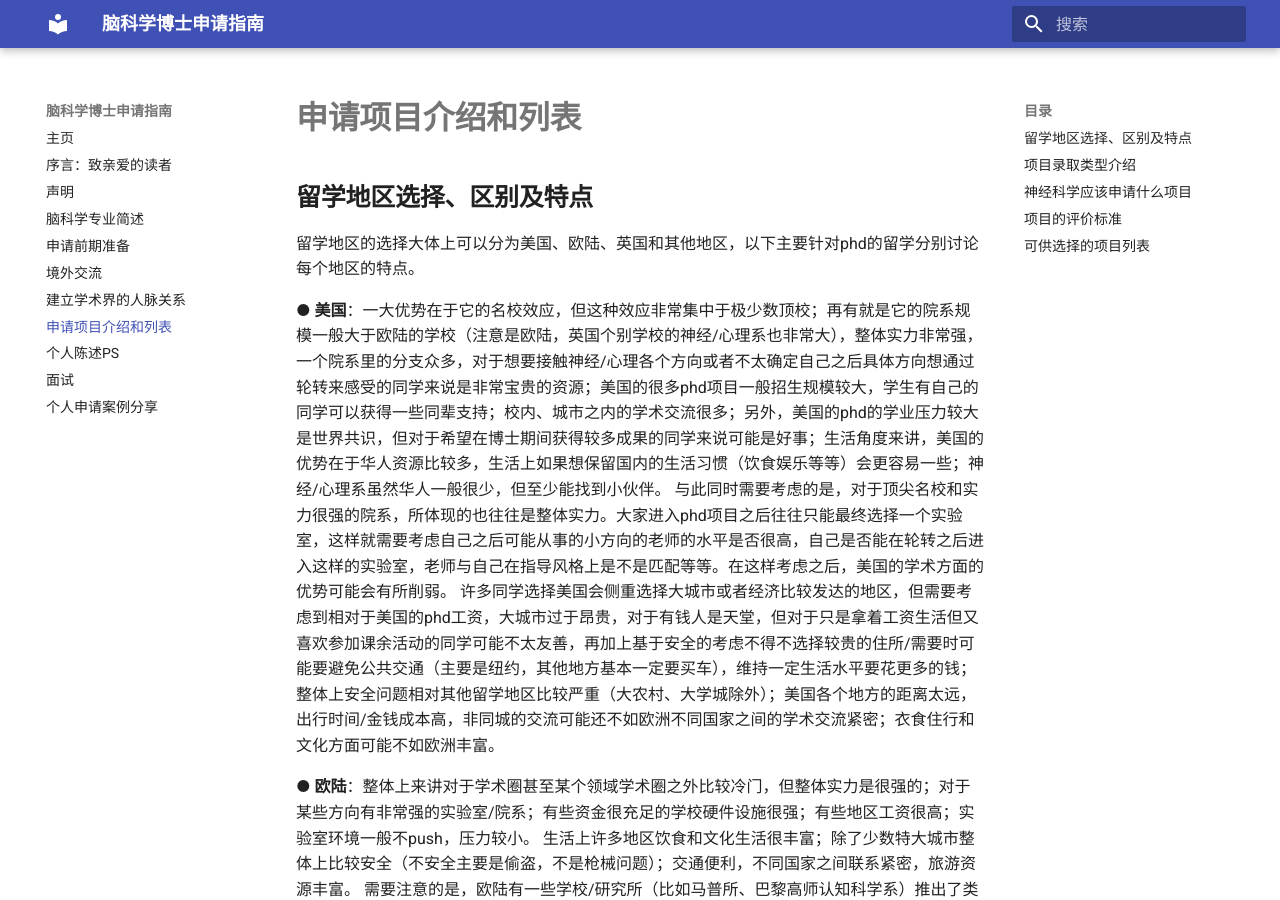
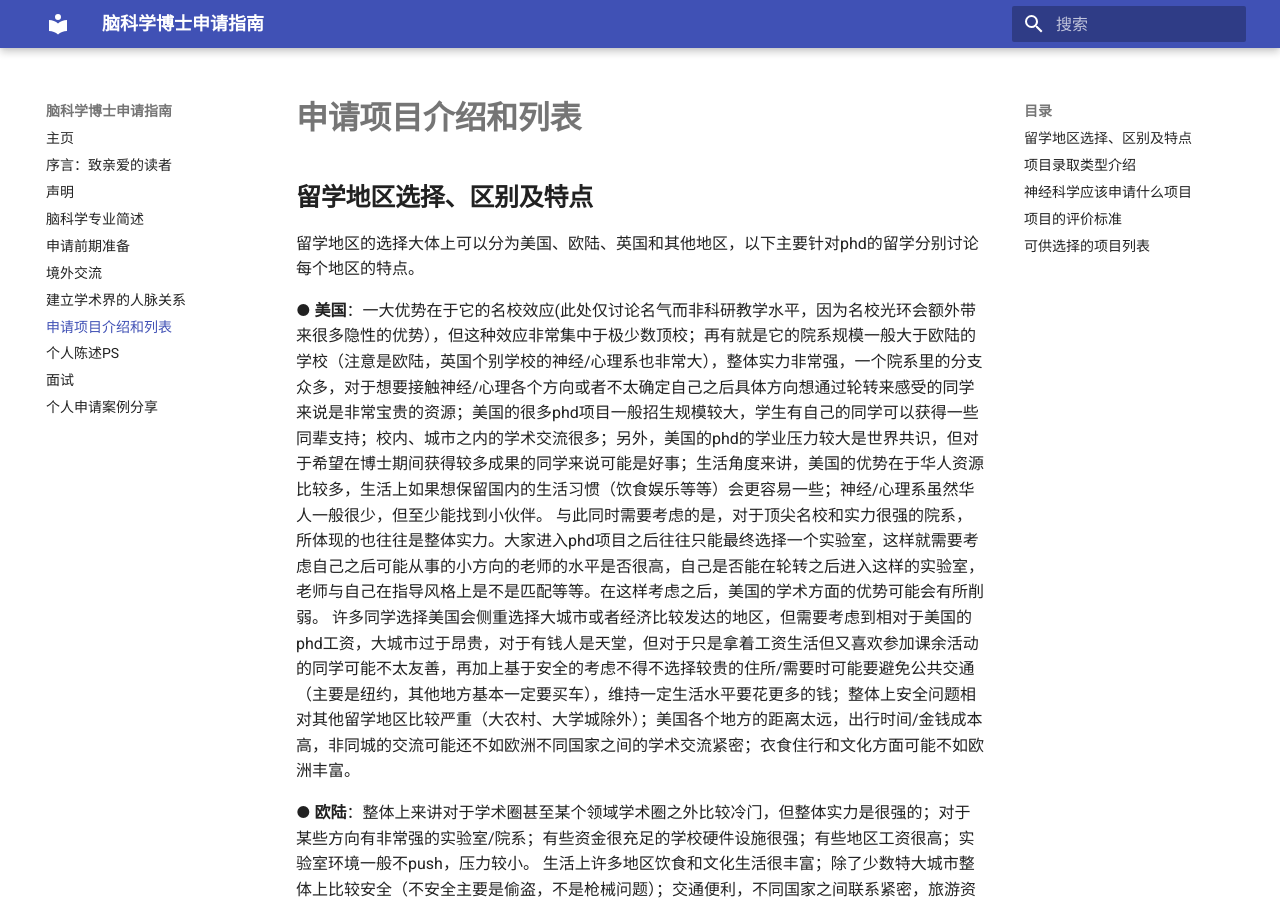
Before and after one commit to BrainPhD-CN/handbook, an MkDocs documentation site: the page built from docs/program.md, in a window 1280 px wide and 900 px high. Built offline with MkDocs 1.6.1 and Material for MkDocs 9.7.7, drawn with Linux system fonts in a browser that asks for light colours.

Commit message:
Update program.md

```diff
--- a/docs/program.md
+++ b/docs/program.md
@@ -4,7 +4,7 @@
 
 留学地区的选择大体上可以分为美国、欧陆、英国和其他地区，以下主要针对phd的留学分别讨论每个地区的特点。
 
-● **美国**：一大优势在于它的名校效应，但这种效应非常集中于极少数顶校；再有就是它的院系规模一般大于欧陆的学校（注意是欧陆，英国个别学校的神经/心理系也非常大），整体实力非常强，一个院系里的分支众多，对于想要接触神经/心理各个方向或者不太确定自己之后具体方向想通过轮转来感受的同学来说是非常宝贵的资源；美国的很多phd项目一般招生规模较大，学生有自己的同学可以获得一些同辈支持；校内、城市之内的学术交流很多；另外，美国的phd的学业压力较大是世界共识，但对于希望在博士期间获得较多成果的同学来说可能是好事；生活角度来讲，美国的优势在于华人资源比较多，生活上如果想保留国内的生活习惯（饮食娱乐等等）会更容易一些；神经/心理系虽然华人一般很少，但至少能找到小伙伴。
+● **美国**：一大优势在于它的名校效应(此处仅讨论名气而非科研教学水平，因为名校光环会额外带来很多隐性的优势），但这种效应非常集中于极少数顶校；再有就是它的院系规模一般大于欧陆的学校（注意是欧陆，英国个别学校的神经/心理系也非常大），整体实力非常强，一个院系里的分支众多，对于想要接触神经/心理各个方向或者不太确定自己之后具体方向想通过轮转来感受的同学来说是非常宝贵的资源；美国的很多phd项目一般招生规模较大，学生有自己的同学可以获得一些同辈支持；校内、城市之内的学术交流很多；另外，美国的phd的学业压力较大是世界共识，但对于希望在博士期间获得较多成果的同学来说可能是好事；生活角度来讲，美国的优势在于华人资源比较多，生活上如果想保留国内的生活习惯（饮食娱乐等等）会更容易一些；神经/心理系虽然华人一般很少，但至少能找到小伙伴。
 与此同时需要考虑的是，对于顶尖名校和实力很强的院系，所体现的也往往是整体实力。大家进入phd项目之后往往只能最终选择一个实验室，这样就需要考虑自己之后可能从事的小方向的老师的水平是否很高，自己是否能在轮转之后进入这样的实验室，老师与自己在指导风格上是不是匹配等等。在这样考虑之后，美国的学术方面的优势可能会有所削弱。
 许多同学选择美国会侧重选择大城市或者经济比较发达的地区，但需要考虑到相对于美国的phd工资，大城市过于昂贵，对于有钱人是天堂，但对于只是拿着工资生活但又喜欢参加课余活动的同学可能不太友善，再加上基于安全的考虑不得不选择较贵的住所/需要时可能要避免公共交通（主要是纽约，其他地方基本一定要买车），维持一定生活水平要花更多的钱；整体上安全问题相对其他留学地区比较严重（大农村、大学城除外）；美国各个地方的距离太远，出行时间/金钱成本高，非同城的交流可能还不如欧洲不同国家之间的学术交流紧密；衣食住行和文化方面可能不如欧洲丰富。
 
```
